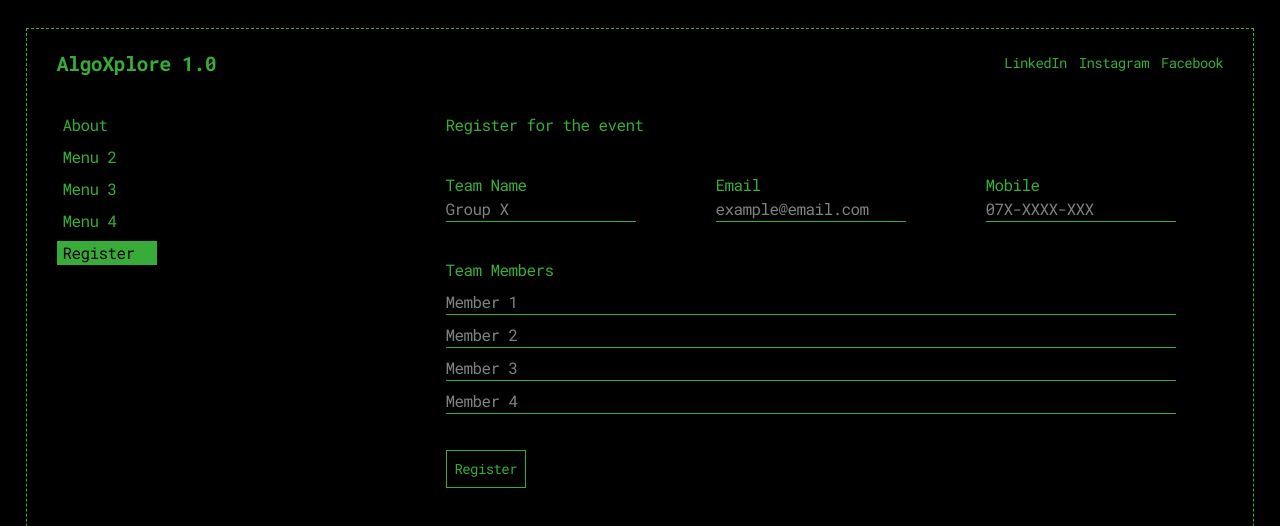
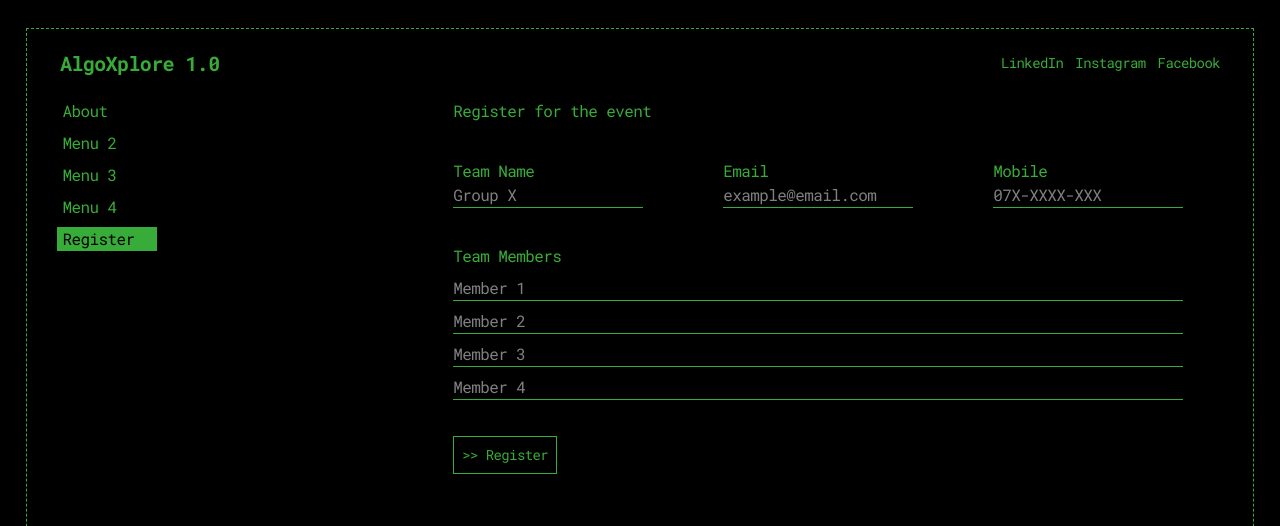
Before and after one commit to danujamayadunne/AlgoXplore, a Next.js app: page / in a window 1280 px wide. Both pictures are taken after a click on the element "Register". Shown: the top 526 px of the page. Built offline with nearby package versions, Linux system fonts and the light colour scheme.

Commit message:
menu fixed

```diff
--- a/src/app/globals.css
+++ b/src/app/globals.css
@@ -23,12 +23,25 @@ body {
   border: 1px #38ac38 dashed;
 }
 
+.header {
+  left: 60px;
+  right: 60px;
+}
+
+.terminal_data {
+  padding-top: 50px;
+}
+
+.terminal_right {
+  width: 66%;
+}
+
 .menu_item {
   padding-left: 6px;
   width: 100px;
 }
 
-.about_image{
+.about_image {
   width: 700px;
   height: 400px;
 }
@@ -52,6 +65,8 @@ body {
   color: gray;
 }
 
+
+/* Animations */
 @keyframes glitch {
   0% {
     clip: rect(42px, 9999px, 44px, 0);
@@ -189,3 +204,19 @@ body {
 .glitch:hover::after {
   animation: glitch 0.3s infinite linear alternate-reverse;
 }
+
+@keyframes blink {
+
+  from,
+  to {
+    visibility: hidden;
+  }
+
+  50% {
+    visibility: visible;
+  }
+}
+
+.blinking_underscore {
+  animation: blink 1s step-end infinite;
+}
--- a/src/app/page.tsx
+++ b/src/app/page.tsx
@@ -32,6 +32,7 @@ export default function Home() {
 
       <div className="overflow-x-hidden overflow-y-scroll terminal">
 
+        <div className="fixed z-10 header">
           <div className="flex justify-between items-center">
             <p className="relative font-bold text-xl pointer-events-none glitch" data-text="AlgoXplore 1.0">AlgoXplore 1.0</p>
             <div className="flex gap-3 text-sm">
@@ -46,10 +47,11 @@ export default function Home() {
               </Link>
             </div>
           </div>
+        </div>
 
-        <div className="flex justify-between pt-9">
+        <div className="flex justify-between terminal_data">
 
-          <div className="w-2/4">
+          <div className="fixed w-2/4">
             <div className="flex flex-col gap-2 justify-center">
               {tabs.map((tab) => (
                 <div
@@ -63,11 +65,12 @@ export default function Home() {
             </div>
           </div>
 
-          <div className="w-full">
+          <div className="terminal_right ml-auto overflow-y-auto">
             {activeTab === "About" &&
               <div className="pr-20">
                 <p>
-                  AlgoXplore 1.0 is event organized by the []. The event is aimed at providing a platform for students to explore the world of algorithms and data structures. The event will consist of a series of lectures and hands-on sessions on various topics in algorithms and data structures. The event will also include a coding competition where participants can showcase their skills in competitive programming. //AI Generated Text.
+                  AlgoXplore 1.0 is event organized by the []. The event is aimed at providing a platform for students to explore the world of algorithms and data structures. The event will consist of a series of lectures and hands-on sessions on various topics in algorithms and data structures. The event will also include a coding competition where participants can showcase their skills in competitive programming
+                  <span className="blinking_underscore"> _</span>
                 </p>
                 <img className="mt-5 about_image" src="/algoexplore.jpg" alt="AlgoXplore" width={500} height={200} />
                 <p className="pt-5">
@@ -105,7 +108,7 @@ export default function Home() {
                     <input className="input2 pt-2" type="text" id="member" name="member3" placeholder="Member 3" />
                     <input className="input2 pt-2" type="text" id="member" name="member4" placeholder="Member 4" />
                   </div>
-                  <button className="btn mt-9 border p-2 text-sm border-[#38ac38] hover:bg-[#38ac38] hover:text-black" type="submit">Register</button>
+                  <button className="btn mt-9 border p-2 text-sm border-[#38ac38] hover:bg-[#38ac38] hover:text-black" type="submit"> &gt;&gt; Register</button>
                 </form>
               </div>
             }
```
Lines whose indentation alone changed are shown as unchanged.
